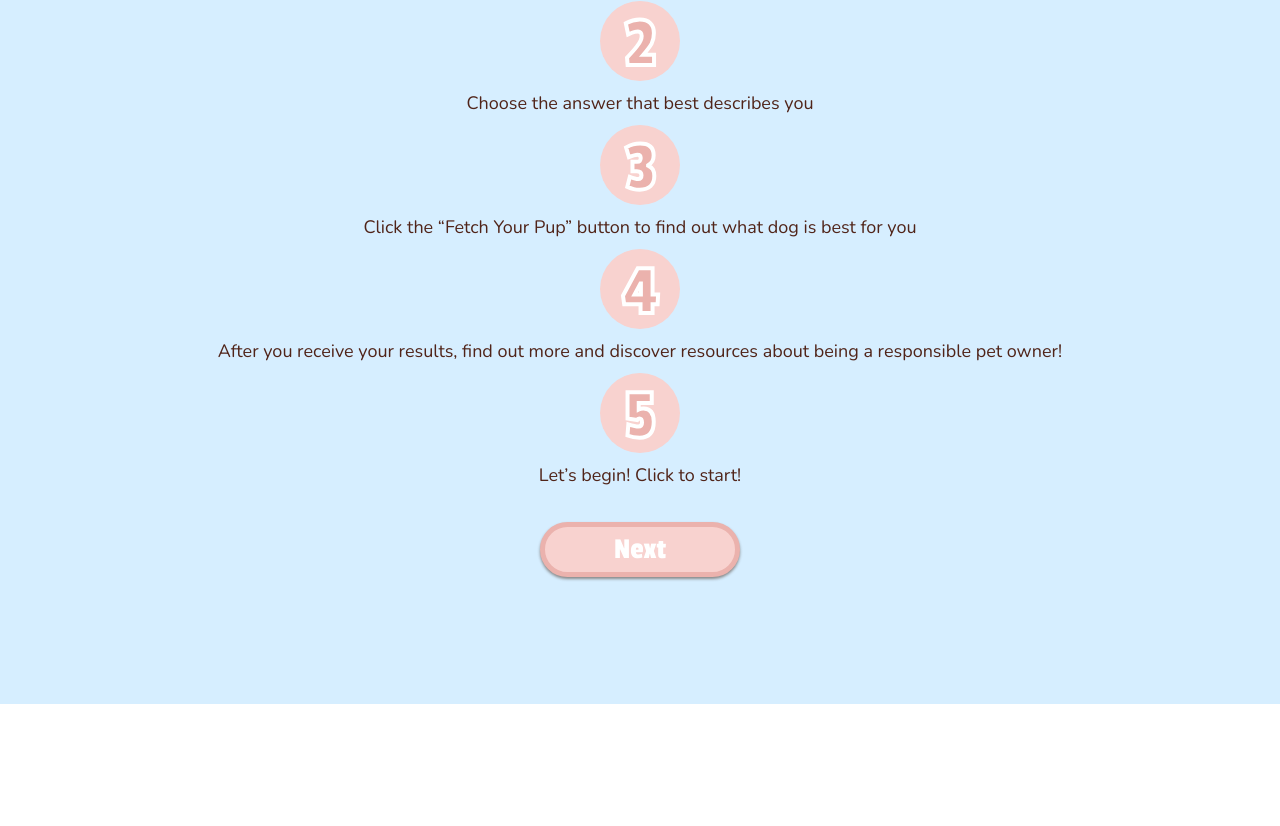
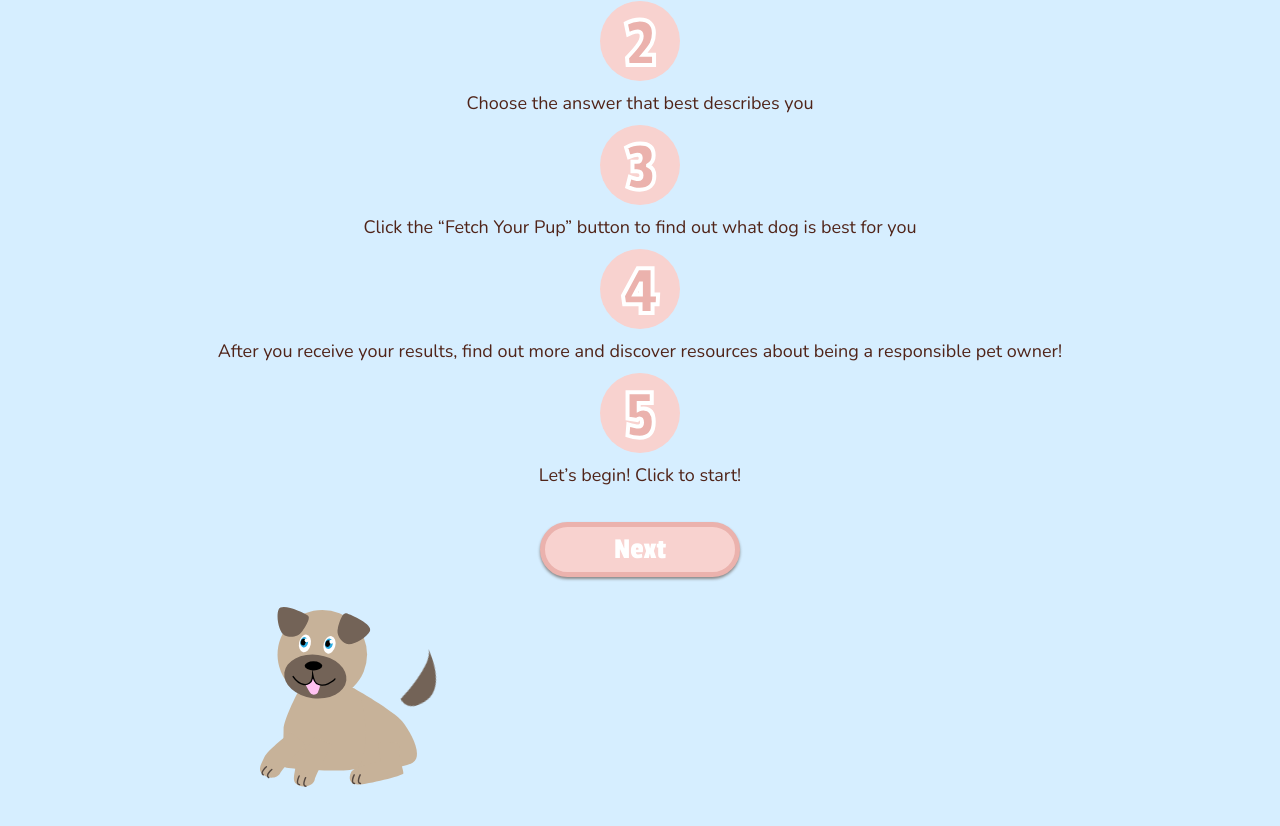
Before and after one commit to shaelorch/MDIA2109Fetch, a Next.js app: page /tutorial in a window 1280 px wide. Shown: the part 296-1122 px from the top of the page. Before the commit the page ends 1000 px from the top, so only its background shows below. Built offline with nearby package versions, Linux system fonts and the light colour scheme.

Commit message:
added dog animation

```diff
--- a/comps/data/animation.js
+++ b/comps/data/animation.js
@@ -33,3 +33,12 @@ export const wiggleIn = keyframes`
 100% {-webkit-transform: rotate(0deg);}
 
 `;
+
+export const wiggleInTail = keyframes`
+0% {-webkit-transform: rotate(20deg);}
+25% {-webkit-transform: rotate(-20deg);}
+50% {-webkit-transform: rotate(20deg);}
+75% {-webkit-transform: rotate(-20deg);}
+100% {-webkit-transform: rotate(0deg);}
+
+`;
--- a/comps/tailwag.js
+++ b/comps/tailwag.js
@@ -1,12 +1,33 @@
 import styled, {keyframes} from 'styled-components';
+import { wiggleInTail } from './data/animation';
 
 
 
 
 
-const dogBody = styled.img`
+const DogBody = styled.img`
+display:flex;
+position:relative;
+padding:10px;
+left:250px;
+z-index: 1;
+
+`
+
+const DogTail = styled.img`
+display:flex;
+position:absolute;
+left:395px;
+bottom:-200px;
+animation:${wiggleInTail} 0.5s;
+animation-iteration-count: infinite;
 
 
+`
+
+const DogCont = styled.div`
+display:flex;
+padding:10
 `
 
 
@@ -22,8 +43,9 @@ export default function TailWag ({
 
 
     return (
-    <LogoCont>
-        <LogoImg  height={300} src={imgtype}/>
-    </LogoCont>
+    <DogCont>
+        <DogBody  height={200} src={imgtype}/>
+        <DogTail height={50} src="/tail.svg" />
+    </DogCont>
     )
 }
--- a/pages/info.js
+++ b/pages/info.js
@@ -5,6 +5,7 @@ import Header from '../comps/Header';
 import Paragraph from '../comps/Paragraph';
 import MainButton from '../comps/MainButton';
 import {useRouter} from 'next/router';
+
 
 const TextDiv = styled.div`
 border-radius: 20px;
@@ -110,5 +111,7 @@ export default function info(){
 
 
 
+
+
     </InfoDiv>
 }
--- a/pages/tutorial.js
+++ b/pages/tutorial.js
@@ -5,10 +5,11 @@ import Paragraph from '../comps/Paragraph';
 import MainButton from '../comps/MainButton';
 import styled from 'styled-components';
 import {useRouter} from 'next/router';
+import TailWag from '../comps/tailwag';
 
 const TutDiv = styled.div`
 background-color:#D6EEFF;
-height: 1000px;
+height: 1150px;
 `
 const ButtonDiv = styled.div`
 margin-bottom: 20px;
@@ -17,6 +18,12 @@ margin-bottom: 20px;
 const PText = styled.div`
 padding: 10px;
 
+`
+
+const DogTutCont = styled.div`
+display:flex;
+position:relative;
+padding:50px;
 `
 
 export default function tutorial(){
@@ -98,5 +105,8 @@ export default function tutorial(){
     </ButtonDiv>
 
 
+      <TailWag />
+
+
   </TutDiv>
 }
```
